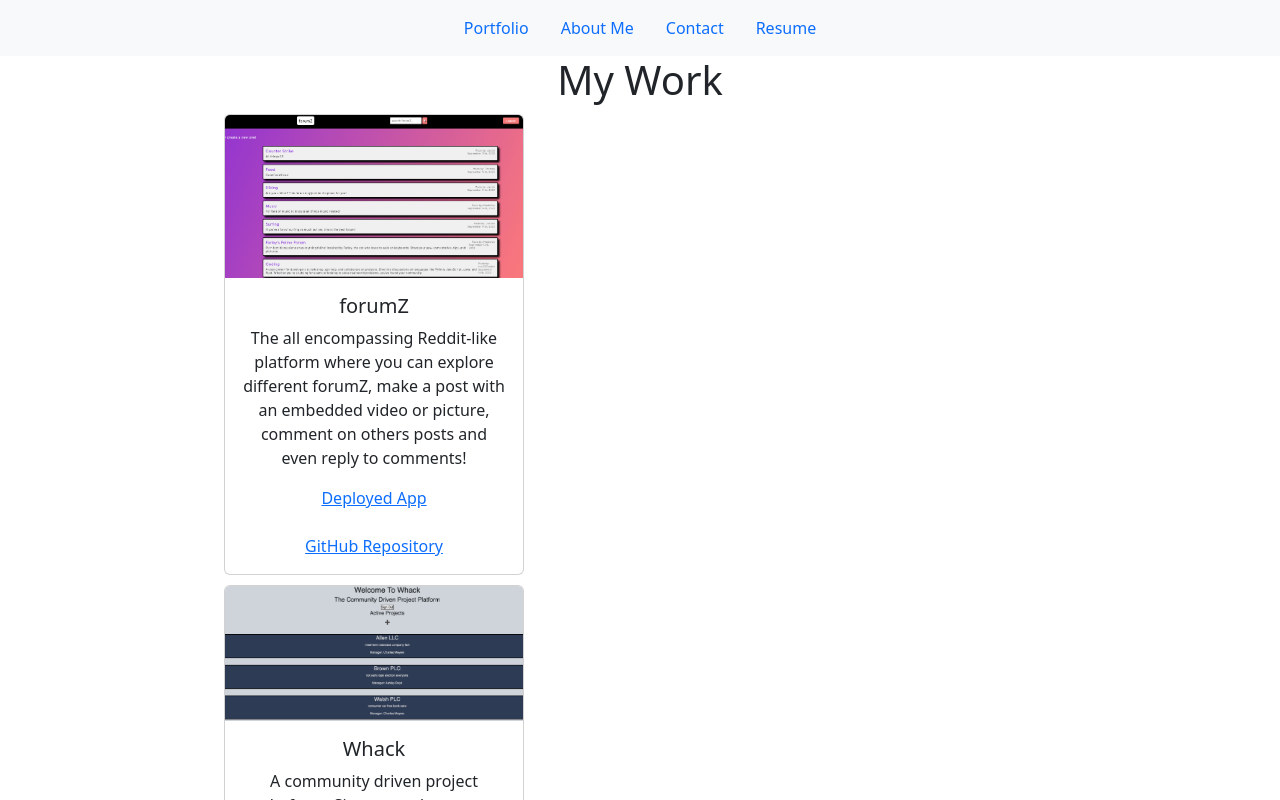
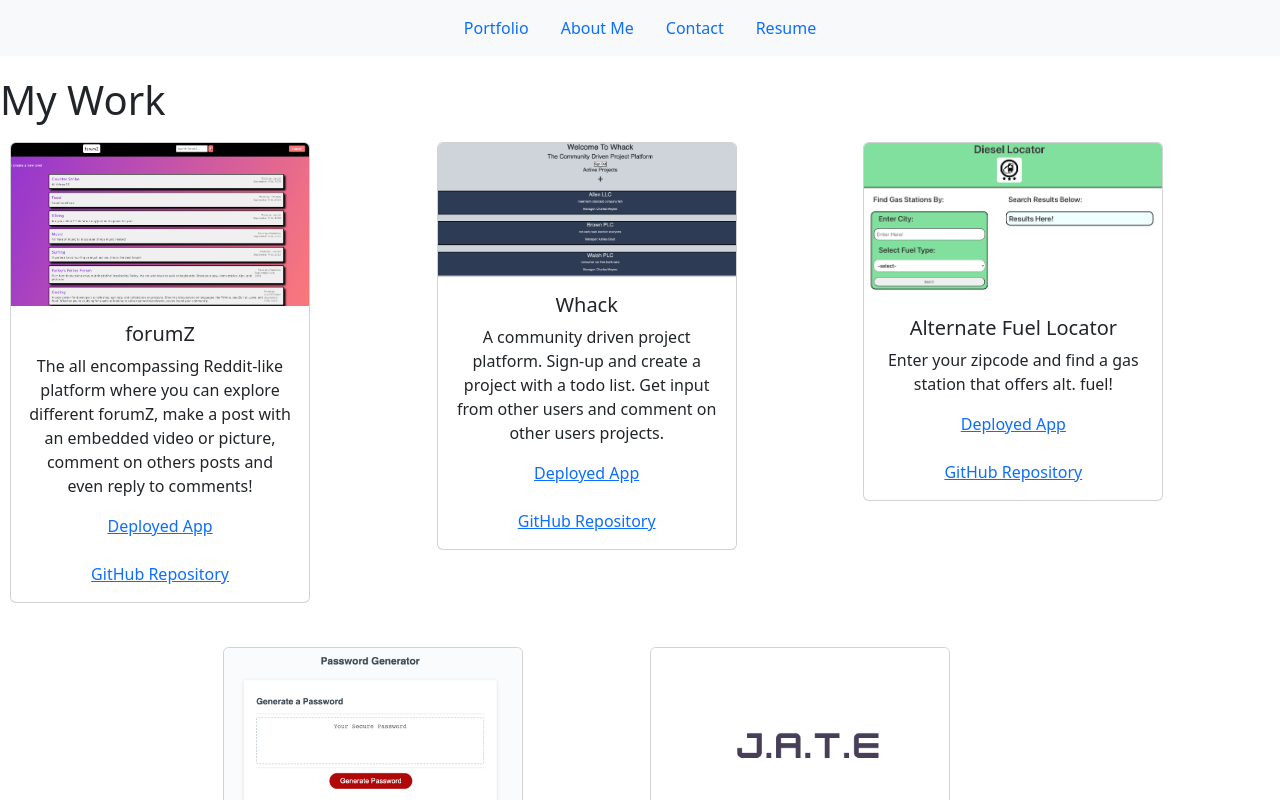
Before and after one commit to ThomasMunzar/Thomas_Portfolio-React, a React (Vite) app: page / in a window 1280 px wide. Shown: the top 800 px of the page. Built offline with nearby package versions, Linux system fonts and the light colour scheme.

Commit message:
styled portfolio page, will style colors later

```diff
--- a/src/components/Project.css
+++ b/src/components/Project.css
@@ -6,6 +6,7 @@
     display: flex;
     flex-wrap: wrap;
     justify-content: space-between;
+    margin-top: 20px;
   }
   .container {
     max-width: 900px;
--- a/src/components/pages/AboutMe.jsx
+++ b/src/components/pages/AboutMe.jsx
@@ -18,7 +18,7 @@ export default function About() {
         <p className="">
           Hello! My name is Thomas Munzar, I am from Oakland California and am excited to start my career in web development.  I studied environmental science at SF State and then fell in love with cooking.
           I have working in many kitchens in the Bay Area but am now making a career change to web development. I studied web development at UC Berkeley Extention Coding Bootcamp. It was extremely challenging
-          but I enjoyed the entire process. Learning this new skill is extremely rewarding and I am excited to learn so much more as I start my journey.
+          but I enjoyed the entire process but a very fun a rewarding journey, I am excited to learn so much more as I start my journey. Feel free to checkout some of the projects I have worked on!
         </p>
         </div>
 
--- a/src/components/pages/Portfolio.jsx
+++ b/src/components/pages/Portfolio.jsx
@@ -50,17 +50,20 @@ export default function Portfolio() {
 
 
   return (
-    <div className="container project-container">
-      <div className="container">
-        <h1 className="d-flex justify-content-center">
+
+      <div className="project-container">
+        <h1 className="text-center">
           My Work
         </h1>
-        <div>
+        <div className="d-flex flex-wrap justify-content-center">
           {projects.map((project, index) => (
-            <Project key={index} {...project} />
+            <div className="col-md-6 col-lg-4 mb-4">
+              <Project key={index} {...project} className="project-card" />
+            </div>
           ))}
         </div>
       </div>
-    </div>
+
+
   );
 }
```
